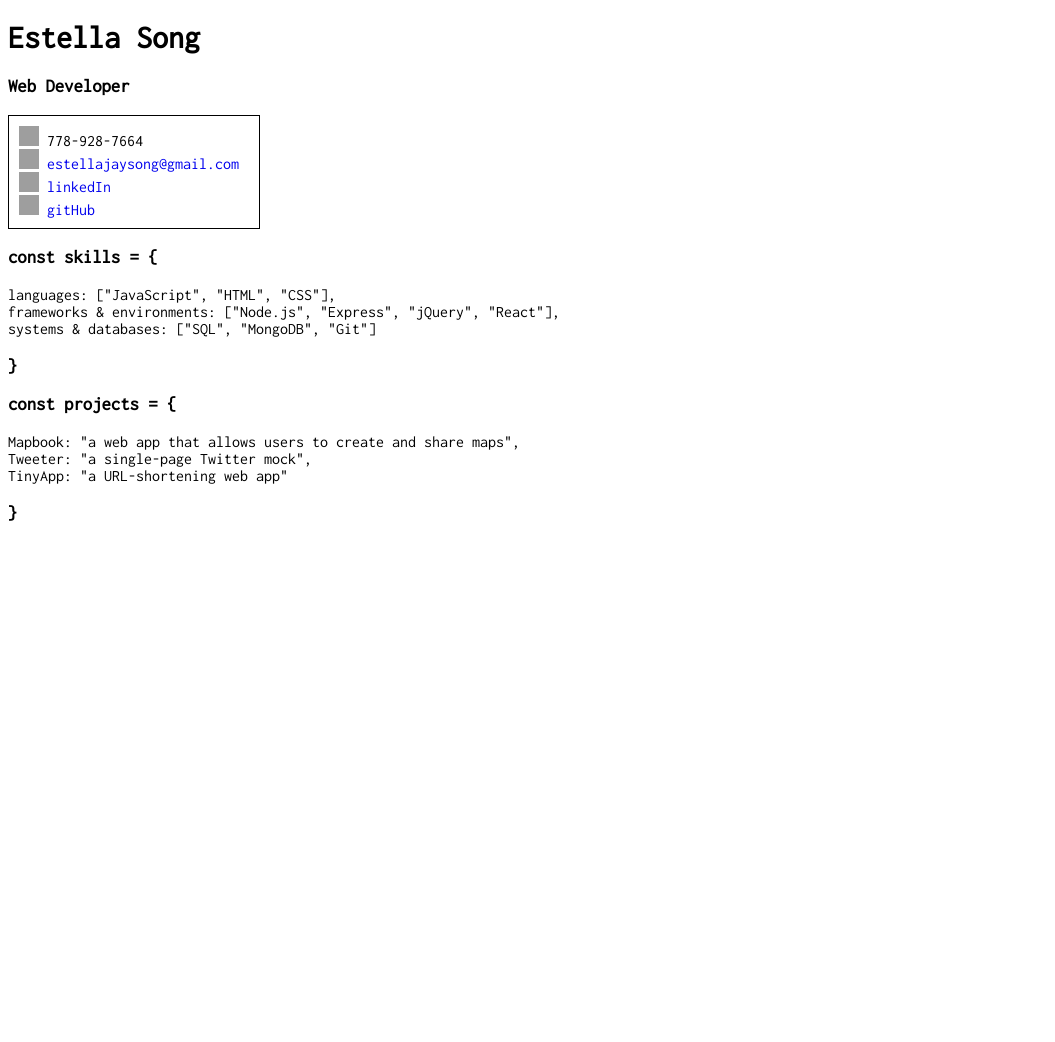
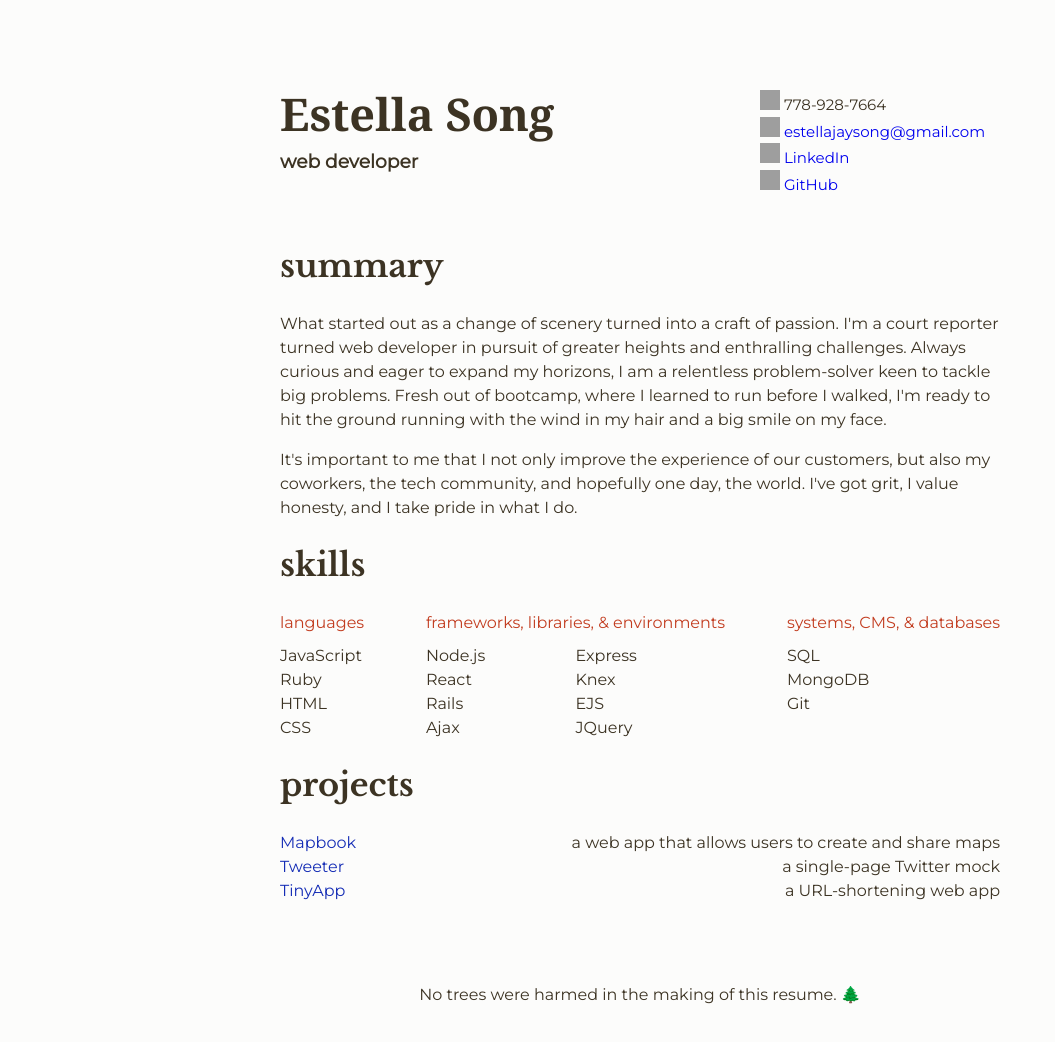
Before and after one commit to estellajaysong/estellajaysong.github.io, a plain HTML site: page index.html in a window 1280 px wide. Shown: the whole page, without its empty margins (0-1055 px from the left). Before the commit the page ends 800 px from the top, so only its background shows below. Drawn offline with nearby package versions, Linux system fonts and the light colour scheme; grey boxes are pictures that could not be loaded.

Commit message:
updated styles

```diff
--- a/index.html
+++ b/index.html
@@ -3,15 +3,21 @@
 
 <head>
   <!-- Font from Google-->
-  <link href="https://fonts.googleapis.com/css?family=Inconsolata" rel="stylesheet">
+  <link href="https://fonts.googleapis.com/css?family=Lobster|Montserrat|Libre+Baskerville:700|Noto+Serif:700|PT+Serif"
+    rel="stylesheet">
   <!-- CSS -->
   <link rel="stylesheet" href="resume.css" type="text/css" />
 </head>
 
 <body>
-  <h1>Estella Song</h1>
-  <h3>Web Developer</h3>
-  <div id="contact">
+  <div class="page">
+    <span>
+      <div style="display: flex">
+        <div style="flex: auto;">
+          <h1 id="name" style="margin-top: 0; margin-bottom: 0;">Estella Song</h1>
+          <h3 id="webdev" style="margin-top: 0">web developer</h3>
+        </div>
+        <div id="contact" style="flex: none">
           <img class="icon" src="http://www.stickpng.com/assets/images/5a4525cd546ddca7e1fcbc84.png">
           778-928-7664
           <br>
@@ -19,26 +25,81 @@
           <a class="link" href="mailto:estellajaysong@gmail.com">estellajaysong@gmail.com</a>
           <br>
           <img class="icon" src="https://cdn1.iconfinder.com/data/icons/logotypes/32/square-linkedin-512.png">
-    <a class="link" href="https://www.linkedin.com/in/estella-song-b50372a7/">linkedIn</a>
+          <a class="link" href="https://www.linkedin.com/in/estella-song-b50372a7/">LinkedIn</a>
           <br>
           <img class="icon" src=" https://upload.wikimedia.org/wikipedia/commons/9/91/Octicons-mark-github.svg">
-    <a class="link" href="https://github.com/estellajaysong">gitHub</a></div>
+          <a class="link" href="https://github.com/estellajaysong">GitHub</a>
+        </div>
+      </div>
+    </span>
     <div id="summary">
+      <h1>summary</h1>
+      <p>What started out as a change of scenery turned into a craft of passion. I'm a court reporter turned web
+        developer in pursuit of greater heights and enthralling challenges. Always curious and eager to expand my
+        horizons, I am a relentless problem-solver keen to tackle big problems. Fresh out of bootcamp, where I learned
+        to run before I walked, I'm ready to hit the ground running with the wind in my hair and a big smile on my face.
+      </p>
+      <p>It's important to me that I not only improve the experience of our customers, but also my coworkers, the tech
+        community, and hopefully one day, the world. I've got grit, I value honesty, and I take pride in what I do.</p>
     </div>
+    <h1>skills</h1>
     <div id="skills">
-    <h3>const skills = {</h3>
-      languages: ["JavaScript", "HTML", "CSS"],
-      <br>frameworks & environments: ["Node.js", "Express", "jQuery", "React"],
-      <br>systems & databases: ["SQL", "MongoDB", "Git"]
-      <br><h3>  }</h3>
+      <div>
+        <div class="skillType">languages</div>
+        <ul>
+          <li>JavaScript</li>
+          <li>Ruby</li>
+          <li>HTML</li>
+          <li>CSS</li>
+        </ul>
+      </div>
+      <div>
+        <div class="skillType">frameworks, libraries, & environments</div>
+          <div style="float: left; width: 50%;">
+              <ul>
+            <li>Node.js</li>
+            <li>React</li>
+            <li>Rails</li>
+            <li>Ajax</li>
+        </ul>
+      </div>
+      <div style="float: right; width: 50%;">
+        <ul>
+          <li>Express</li>
+          <li>Knex</li>
+          <li>EJS</li>
+          <li>JQuery</li>
+        </ul>
+      </div>
+    </div>
+    <div>
+      <div class="skillType">systems, CMS, & databases</div>
+      <ul>
+        <li>SQL</li>
+        <li>MongoDB</li>
+        <li>Git</li>
+      </ul>
+    </div>
   </div>
   <div id="projects">
-      <h3>const projects = {</h3>
-        Mapbook: "a web app that allows users to create and share maps",
-        <br>Tweeter: "a single-page Twitter mock",
-        <br>TinyApp: "a URL-shortening web app"
-        <br><h3>  }</h3>
+    <h1>projects</h1>
+    <div class="projectName">Mapbook</div>
+ <div style="display:inline;float:right;">a web app that allows users to create and share maps</div>
+    <br>
+    <div class="projectName">Tweeter</div>
+    <div style="display:inline;float:right;"> a single-page Twitter mock</div>
+
+    <br>
+    <div class="projectName">TinyApp</div>
+    <div style="display:inline;float:right;">  a URL-shortening web app</div>
   </div>
+  </div>
+
+  <div style="margin: 0 auto; text-align: center; padding-bottom: 32px">
+    No trees were harmed in the making of this resume. 🌲
+  </div>
+
+
 </body>
 
 </html>
--- a/resume.css
+++ b/resume.css
@@ -1,17 +1,60 @@
-html {
-  font-family: 'Inconsolata', monospace;
+
+body {
+  background: #fcfcfb;
+  color: #3c3323;
+  /* font-family: -apple-system,BlinkMacSystemFont,Segoe UI,Helvetica,Arial,sans-serif,Apple Color Emoji,Segoe UI Emoji,Segoe UI Symbol; */
+  font-size: 16px;
+  line-height: 1.5;
+  font-family: 'Montserrat', sans-serif;
 }
 
-body {
-  font-family: 'Inconsolata', monospace;
+h1 {
+  font-family: 'Libre Baskerville', serif;
+}
+
+/* #webdev {
+  /* font-family: 'PT Serif', serif; */
+  /* font-size: 25px; */
+/* }  */
+
+#skills {
+    /* margin-left: -10; */
+    display: flex; /* or inline-flex */
+    justify-content: space-between;
+}
+
+.skillType {
+  color: #c23d20;
+  margin-bottom: -15px;
+}
+
+ul {
+  list-style-type: none;
+  display:inline;
+}
+
+.projectName {
+  color: #142cb5;
+  display: inline;
 }
 
 #contact {
-  border-width: 1px;
-  border-style: solid;
   width: 230px;
   padding: 10px;
   margin-bottom: 15px;
+  font-size: 15px;
+}
+
+a:hover {
+  text-decoration: underline palevioletred;
+}
+
+#name {
+  /* font-family: PT Serif, serif; */
+  /* font-family: 'Lobster', cursive; */
+  font-family: 'Noto Serif', serif;
+
+  font-size: 45px
 }
 
 .link {
@@ -22,3 +65,12 @@ body {
   width: 20px;
   height: 20px;
 }
+
+.page {
+  width: 720px;
+  margin: 32px auto;
+  /* background : white; */
+  padding: 48px 64px;
+  /* box-shadow: 0 10px 20px rgba(0,0,0,0.04), 0 6px 6px rgba(0,0,0,0.06); */
+  border-radius: 5px;
+}
```
Lines whose indentation alone changed are shown as unchanged.
